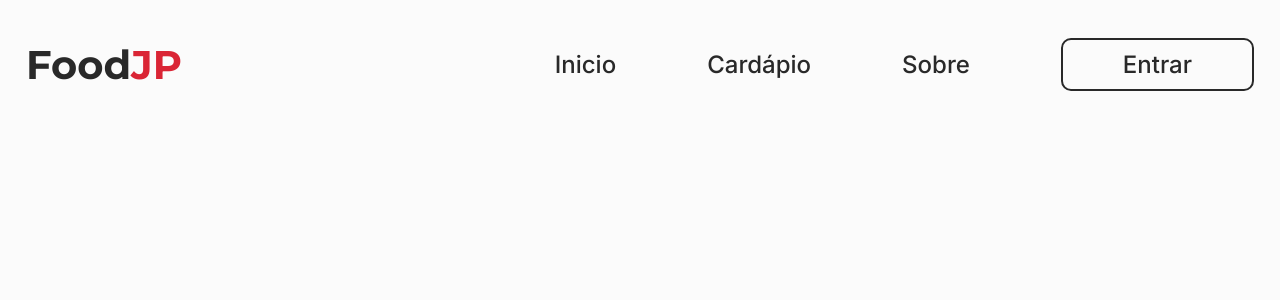
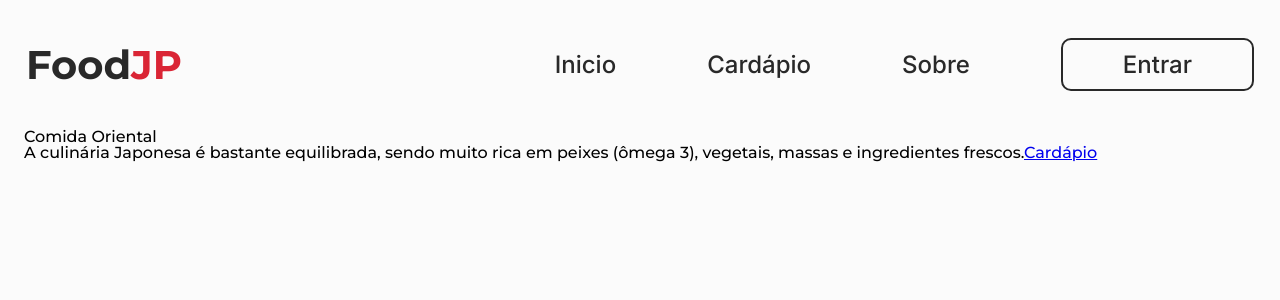
Before and after one commit to Robson-Carvalho/foodjp, a React (Vite) app: page / in a window 1280 px wide. Shown: the top 300 px of the page. Built offline with nearby package versions, Linux system fonts and the light colour scheme.

Commit message:
:memo: first section of additional main component

```diff
--- a/src/components/Main/index.jsx
+++ b/src/components/Main/index.jsx
@@ -1,5 +1,18 @@
 import { Container } from "./styles";
 
 export const Main = () => {
-  return <Container></Container>;
+  return (
+    <Container>
+      <section>
+        <div>
+          <h2>Comida Oriental</h2>
+          <span>
+            A culinária Japonesa é bastante equilibrada, sendo muito rica em
+            peixes (ômega 3), vegetais, massas e ingredientes frescos.
+          </span>
+          <a href="#">Cardápio</a>
+        </div>
+      </section>
+    </Container>
+  );
 };
```
